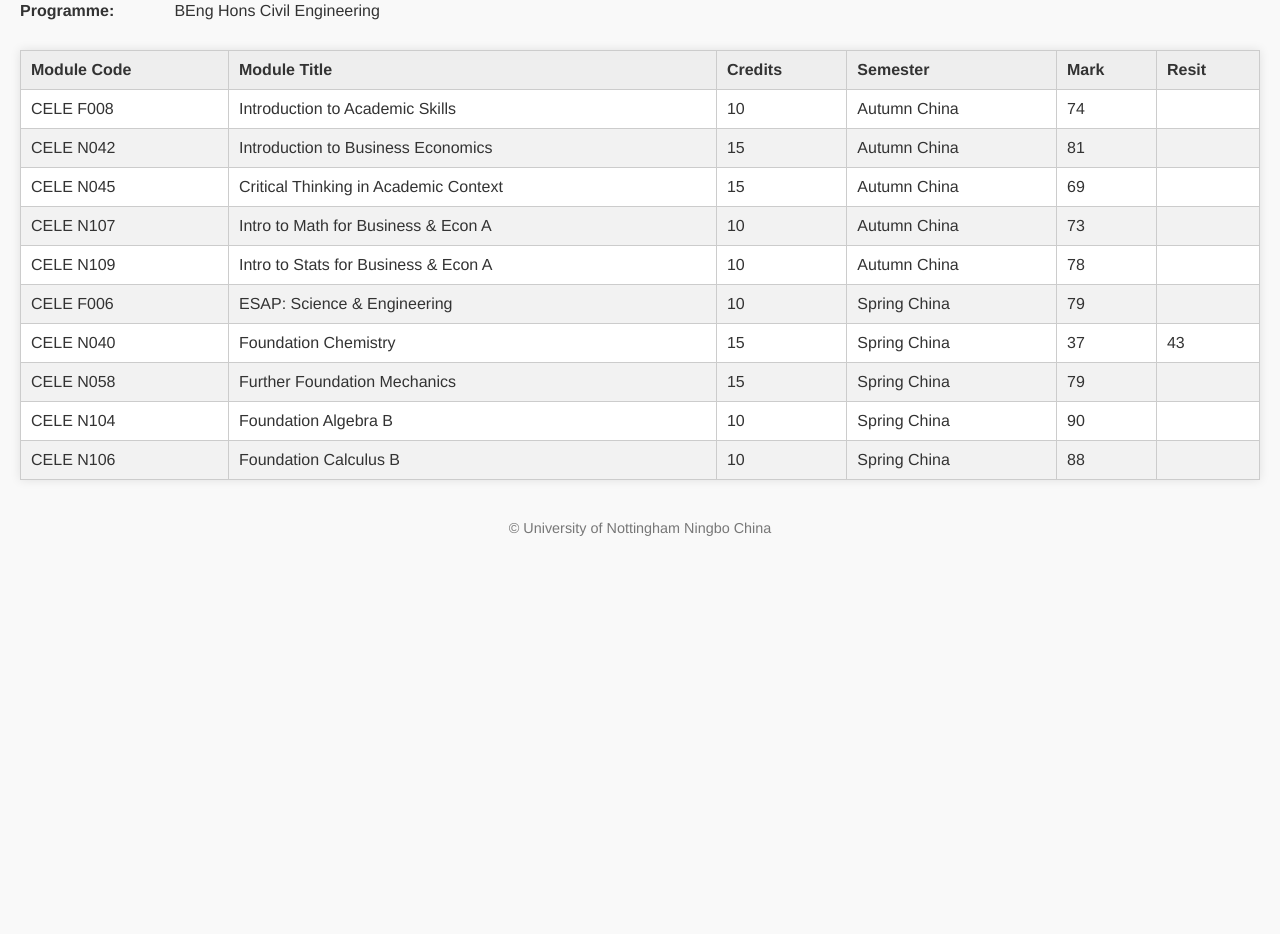
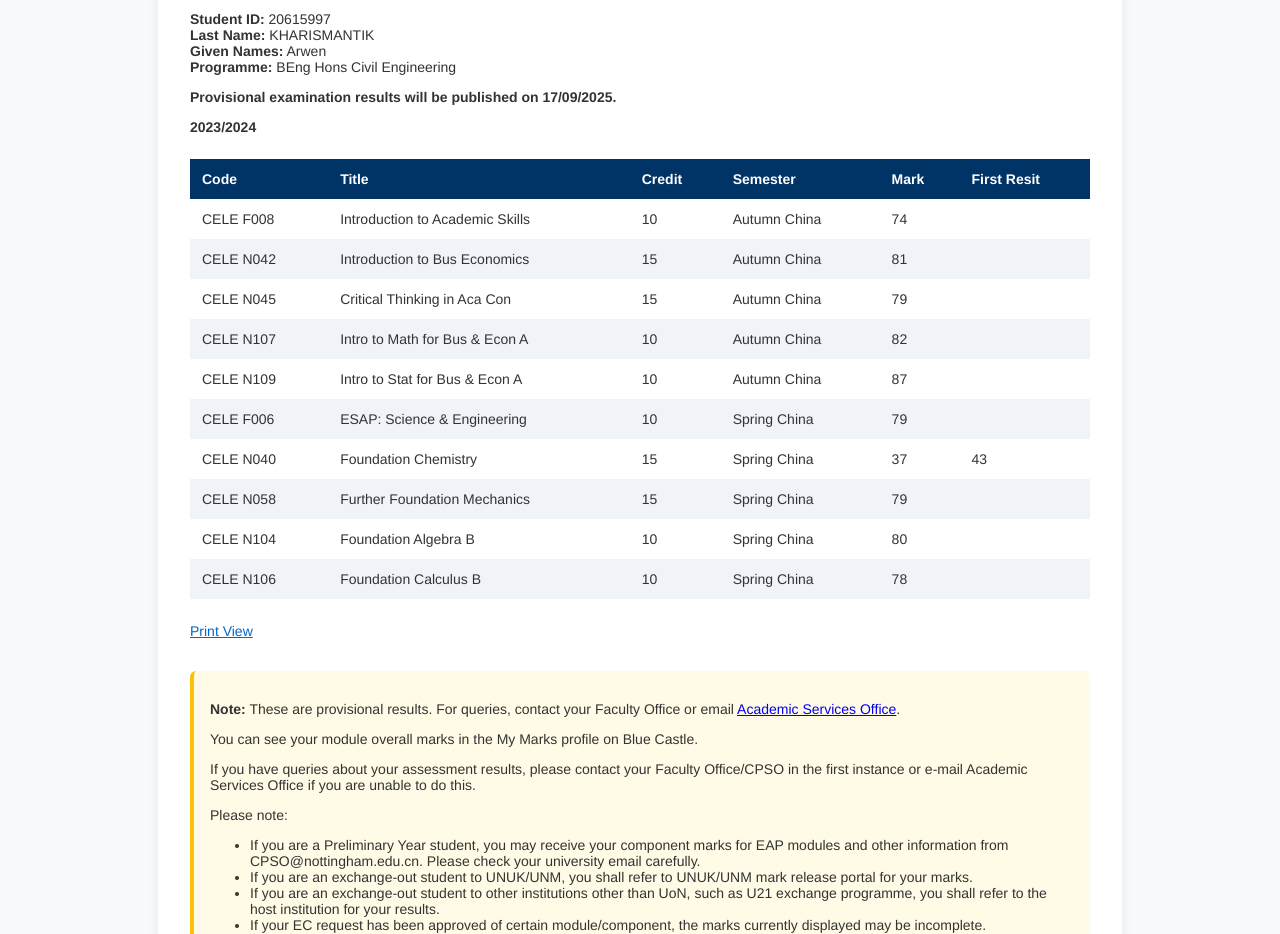
Before and after one commit to 388888888/bluecastle, a plain HTML site: page index.html in a window 1280 px wide. Shown: the part 243-1177 px from the top of the page. Before the commit the page ends 800 px from the top, so only its background shows below. Drawn offline with Linux system fonts and the light colour scheme.

Commit message:
Update index.html

```diff
--- a/index.html
+++ b/index.html
@@ -1,176 +1,211 @@
 <!DOCTYPE html>
 <html lang="en">
 <head>
-  <meta charset="UTF-8" />
-  <meta name="viewport" content="width=device-width, initial-scale=1.0"/>
-  <title>University of Nottingham Ningbo China - Marks Report</title>
+  <meta charset="utf-8" />
+  <title>UoN | Blue Castle | My Marks</title>
+  <meta name="viewport" content="width=device-width, initial-scale=1" />
+
+  <!-- Fonts and Icons -->
+  <link rel="icon" type="image/png" href="/content/images/favicon32.png" />
+
   <style>
     body {
-      font-family: "Helvetica", sans-serif;
-      background-color: #f9f9f9;
+      font-family: Helvetica, Arial, sans-serif;
+      font-size: 14px;
+      background-color: #f7f9fc;
       color: #333;
       margin: 0;
-      padding: 20px;
+      padding: 0;
     }
 
-    header {
-      text-align: center;
-      padding-bottom: 20px;
+    header, footer {
+      background-color: #003366;
+      color: white;
+      padding: 2rem;
     }
 
-    h1 {
-      font-size: 28px;
-      margin: 0;
+    header h1 a {
+      color: white;
+      text-decoration: none;
     }
 
-    .student-info {
-      margin-bottom: 30px;
+    .welcome {
+      text-align: right;
+      margin-top: -2rem;
     }
 
-    .student-info strong {
-      display: inline-block;
-      width: 150px;
+    .wrapper {
+      max-width: 900px;
+      margin: 2rem auto;
+      padding: 2rem;
+      background: white;
+      border-radius: 12px;
+      box-shadow: 0 2px 12px rgba(0, 0, 0, 0.08);
+    }
+
+    nav ul {
+      list-style: none;
+      padding: 0;
+      display: flex;
+      flex-wrap: wrap;
+      gap: 1rem;
+    }
+
+    nav ul li a {
+      text-decoration: none;
+      color: #003366;
+      font-weight: 600;
+      padding: 0.5rem 1rem;
+      border-radius: 6px;
+      background-color: #e6f0fa;
+      transition: 0.3s;
+    }
+
+    nav ul li a:hover {
+      background-color: #d0e7ff;
+    }
+
+    h2 {
+      border-bottom: 2px solid #003366;
+      padding-bottom: 0.5rem;
+      margin-bottom: 1rem;
     }
 
     table {
       width: 100%;
       border-collapse: collapse;
-      background-color: white;
-      box-shadow: 0 0 10px rgba(0,0,0,0.1);
+      margin-top: 1.5rem;
     }
 
     th, td {
-      border: 1px solid #ccc;
-      padding: 10px;
+      padding: 0.75rem;
       text-align: left;
     }
 
-    th {
-      background-color: #eee;
+    thead {
+      background-color: #003366;
+      color: white;
     }
 
     tr:nth-child(even) {
-      background-color: #f2f2f2;
+      background-color: #f0f4f8;
     }
 
-    .footer {
-      margin-top: 40px;
-      font-size: 0.9em;
-      color: #777;
-      text-align: center;
+    .disclaimer {
+      margin-top: 2rem;
+      padding: 1rem;
+      background-color: #fffbe6;
+      border-left: 4px solid #ffc107;
+      border-radius: 6px;
+    }
+
+    footer img {
+      max-height: 60px;
+      margin-right: 1rem;
+    }
+
+    footer nav ul {
+      display: flex;
+      flex-wrap: wrap;
+      gap: 1rem;
+      margin-top: 1rem;
+    }
+
+    footer nav ul li a {
+      color: white;
+      text-decoration: underline;
+    }
+
+    .transcript-print-view {
+      margin-top: 1.5rem;
+    }
+
+    .transcript-print-view a {
+      color: #0066cc;
     }
   </style>
 </head>
+
 <body>
   <header>
-    <h1 style="font-size: 32px;">University of Nottingham Ningbo China</h1>
-    <p><em>Academic Transcript</em></p>
+    <h1><a href="https://www.nottingham.ac.uk" target="_blank">The University of Nottingham</a></h1>
+    <div class="welcome">
+      <form action="/Account/LogOff" method="post">
+        <span>Logged in as <strong>biyak3</strong></span>
+        <input type="submit" value="Log off →" />
+      </form>
+    </div>
   </header>
 
-  <section class="student-info">
-    <p><strong>Student ID:</strong> 20615997</p>
-    <p><strong>Last Name:</strong> KHARISMANTIK</p>
-    <p><strong>Given Names:</strong> Arwen</p>
-    <p><strong>Programme:</strong> BEng Hons Civil Engineering</p>
-  </section>
+  <main class="wrapper">
+    <h2>My Marks</h2>
+
+    <p><strong>Student ID:</strong> 20615997<br />
+      <strong>Last Name:</strong> KHARISMANTIK<br />
+      <strong>Given Names:</strong> Arwen<br />
+      <strong>Programme:</strong> BEng Hons Civil Engineering
+    </p>
+
+    <p><strong>Provisional examination results will be published on 17/09/2025.</strong></p>
+
+    <p><strong>2023/2024</strong></p>
 
     <table>
       <thead>
         <tr>
-        <th>Module Code</th>
-        <th>Module Title</th>
-        <th>Credits</th>
+          <th>Code</th>
+          <th>Title</th>
+          <th>Credit</th>
           <th>Semester</th>
           <th>Mark</th>
-        <th>Resit</th>
+          <th>First Resit</th>
         </tr>
       </thead>
       <tbody>
-      <tr>
-        <td>CELE F008</td>
-        <td>Introduction to Academic Skills</td>
-        <td>10</td>
-        <td>Autumn China</td>
-        <td>74</td>
-        <td></td>
-      </tr>
-      <tr>
-        <td>CELE N042</td>
-        <td>Introduction to Business Economics</td>
-        <td>15</td>
-        <td>Autumn China</td>
-        <td>81</td>
-        <td></td>
-      </tr>
-      <tr>
-        <td>CELE N045</td>
-        <td>Critical Thinking in Academic Context</td>
-        <td>15</td>
-        <td>Autumn China</td>
-        <td>69</td>
-        <td></td>
-      </tr>
-      <tr>
-        <td>CELE N107</td>
-        <td>Intro to Math for Business & Econ A</td>
-        <td>10</td>
-        <td>Autumn China</td>
-        <td>73</td>
-        <td></td>
-      </tr>
-      <tr>
-        <td>CELE N109</td>
-        <td>Intro to Stats for Business & Econ A</td>
-        <td>10</td>
-        <td>Autumn China</td>
-        <td>78</td>
-        <td></td>
-      </tr>
-      <tr>
-        <td>CELE F006</td>
-        <td>ESAP: Science & Engineering</td>
-        <td>10</td>
-        <td>Spring China</td>
-        <td>79</td>
-        <td></td>
-      </tr>
-      <tr>
-        <td>CELE N040</td>
-        <td>Foundation Chemistry</td>
-        <td>15</td>
-        <td>Spring China</td>
-        <td>37</td>
-        <td>43</td>
-      </tr>
-      <tr>
-        <td>CELE N058</td>
-        <td>Further Foundation Mechanics</td>
-        <td>15</td>
-        <td>Spring China</td>
-        <td>79</td>
-        <td></td>
-      </tr>
-      <tr>
-        <td>CELE N104</td>
-        <td>Foundation Algebra B</td>
-        <td>10</td>
-        <td>Spring China</td>
-        <td>90</td>
-        <td></td>
-      </tr>
-      <tr>
-        <td>CELE N106</td>
-        <td>Foundation Calculus B</td>
-        <td>10</td>
-        <td>Spring China</td>
-        <td>88</td>
-        <td></td>
-      </tr>
+        <tr><td>CELE F008</td><td>Introduction to Academic Skills</td><td>10</td><td>Autumn China</td><td>74</td><td></td></tr>
+        <tr><td>CELE N042</td><td>Introduction to Bus Economics</td><td>15</td><td>Autumn China</td><td>81</td><td></td></tr>
+        <tr><td>CELE N045</td><td>Critical Thinking in Aca Con</td><td>15</td><td>Autumn China</td><td>79</td><td></td></tr>
+        <tr><td>CELE N107</td><td>Intro to Math for Bus & Econ A</td><td>10</td><td>Autumn China</td><td>82</td><td></td></tr>
+        <tr><td>CELE N109</td><td>Intro to Stat for Bus & Econ A</td><td>10</td><td>Autumn China</td><td>87</td><td></td></tr>
+        <tr><td>CELE F006</td><td>ESAP: Science & Engineering</td><td>10</td><td>Spring China</td><td>79</td><td></td></tr>
+        <tr><td>CELE N040</td><td>Foundation Chemistry</td><td>15</td><td>Spring China</td><td>37</td><td>43</td></tr>
+        <tr><td>CELE N058</td><td>Further Foundation Mechanics</td><td>15</td><td>Spring China</td><td>79</td><td></td></tr>
+        <tr><td>CELE N104</td><td>Foundation Algebra B</td><td>10</td><td>Spring China</td><td>80</td><td></td></tr>
+        <tr><td>CELE N106</td><td>Foundation Calculus B</td><td>10</td><td>Spring China</td><td>78</td><td></td></tr>
       </tbody>
     </table>
 
-  <div class="footer">
-    © University of Nottingham Ningbo China
+    <p class="transcript-print-view"><a href="/my-marks/my-transcript/?Id=biyak3" target="_blank">Print View</a></p>
+
+    <div class="disclaimer">
+      <p><strong>Note:</strong> These are provisional results. For queries, contact your Faculty Office or email <a href="mailto:Academic-Service-Office@nottingham.edu.cn">Academic Services Office</a>.</p>
+      <p>You can see your module overall marks in the My Marks profile on Blue Castle.</p>
+      <p>If you have queries about your assessment results, please contact your Faculty Office/CPSO in the first instance or e-mail Academic Services Office if you are unable to do this.</p>
+      <p>Please note:</p>
+      <ul>
+        <li>If you are a Preliminary Year student, you may receive your component marks for EAP modules and other information from CPSO@nottingham.edu.cn. Please check your university email carefully.</li>
+        <li>If you are an exchange-out student to UNUK/UNM, you shall refer to UNUK/UNM mark release portal for your marks.</li>
+        <li>If you are an exchange-out student to other institutions other than UoN, such as U21 exchange programme, you shall refer to the host institution for your results.</li>
+        <li>If your EC request has been approved of certain module/component, the marks currently displayed may be incomplete.</li>
+        <li>Any marks for full-year modules may be incomplete at autumn release.</li>
+        <li>Assessment results are correct at the time of publication but may be subject to change e.g. if you have an ongoing Extenuating Circumstances claim under consideration.</li>
+      </ul>
     </div>
+  </main>
+
+  <footer>
+    <h4>Affiliates</h4>
+    <img src="/content/images/russell-group.png" alt="Russell Group" />
+    <img src="/content/images/universitas-21.png" alt="Universitas 21" />
+
+    <h4>Terms and Policies</h4>
+    <nav>
+      <ul>
+        <li><a href="http://www.nottingham.ac.uk/utilities/copyright.aspx" target="_blank">Copyright</a></li>
+        <li><a href="http://www.nottingham.ac.uk/utilities/privacy.aspx" target="_blank">Privacy</a></li>
+        <li><a href="http://www.nottingham.ac.uk/utilities/accessibility/accessibility.aspx" target="_blank">Accessibility</a></li>
+      </ul>
+    </nav>
+  </footer>
 </body>
 </html>
```
Lines whose indentation alone changed are shown as unchanged.
